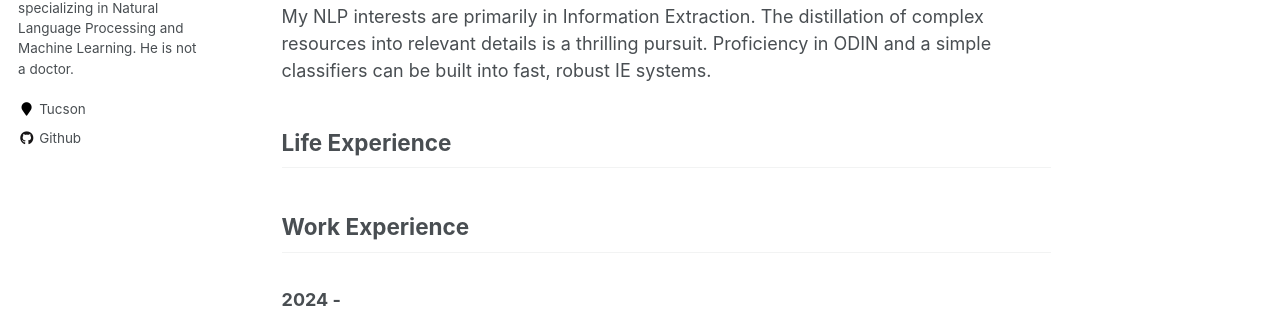
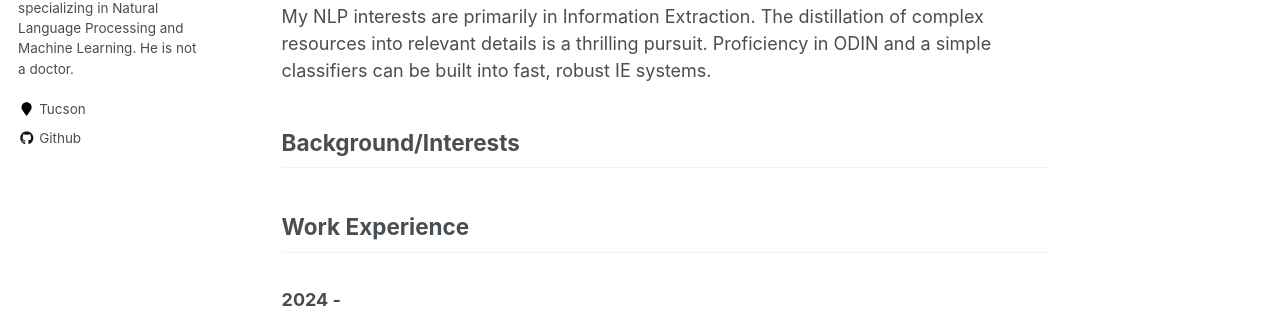
Before and after one commit to mc-wut/mc-wut.github.io, a Jekyll site: the page built from _pages/about.md, in a window 1280 px wide and 900 px high. Shown: the part 357-680 px from the top of the window. Built offline with Jekyll 4.4.1, drawn with Linux system fonts in a browser that asks for light colours.

Commit message:
- a change

```diff
--- a/_pages/about.md
+++ b/_pages/about.md
@@ -15,8 +15,7 @@ I am a student in the University of Arizona's Human Langauge Techology MS. I hol
 
 My NLP interests are primarily in Information Extraction. The distillation of complex resources into relevant details is a thrilling pursuit. Proficiency in ODIN and a simple classifiers can be built into fast, robust IE systems.
 
-## Life Experience
-
+## Background/Interests
 
 ## Work Experience
 ### 2024 -
```
